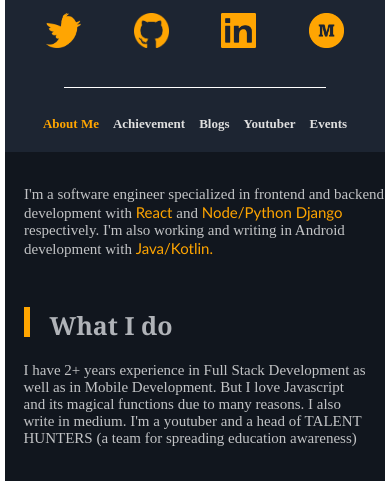
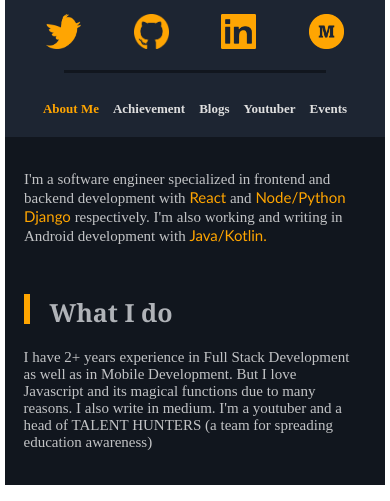
Before and after one commit to Hamzaahmed95/My-Resume, a React (Create React App) app: page / in a window 390 px wide. Shown: the part 297-798 px from the top of the page. Built offline with nearby package versions, Linux system fonts and the light colour scheme.

Commit message:
font size changed to smaller

```diff
--- a/src/Components/AboutMe/AboutMe.css
+++ b/src/Components/AboutMe/AboutMe.css
@@ -25,7 +25,7 @@
     height: 1px;
     margin-top:10% ;
     width: 75%;
-    background-color: white;
+    background-color: #11161E;
     border: none;
 }
 .list{
@@ -64,6 +64,7 @@
     }
     .heading_hidden{
         margin-top: 0px;
+        margin-bottom: 7%;
         font-weight: bolder;
         font-size: x-large;
         font-family: 'Courier New', Courier, monospace;
@@ -84,4 +85,11 @@
 
 
     }
+    .line{
+        height: 3px;
+        margin-top:5% ;
+        width: 75%;
+        background-color: #11161E;
+        border: none;
+    }
 }
--- a/src/Components/Introduction/Intro.css
+++ b/src/Components/Introduction/Intro.css
@@ -70,6 +70,8 @@
     .subgraph1{
         font-size: 15px;
         padding: 0%;
+        margin-right: 3%;
+
     }
     .name{
        display:none;
--- a/src/Components/Projects/Projects.css
+++ b/src/Components/Projects/Projects.css
@@ -33,6 +33,9 @@
 @media all and (max-width: 800px){
 
    .subgraph {
+
+    padding: 0%;
+    margin-right: 3%;
     margin-top: 4%;
     font-size: 15px;
     font-family: 'Times New Roman', Times, serif;
```
